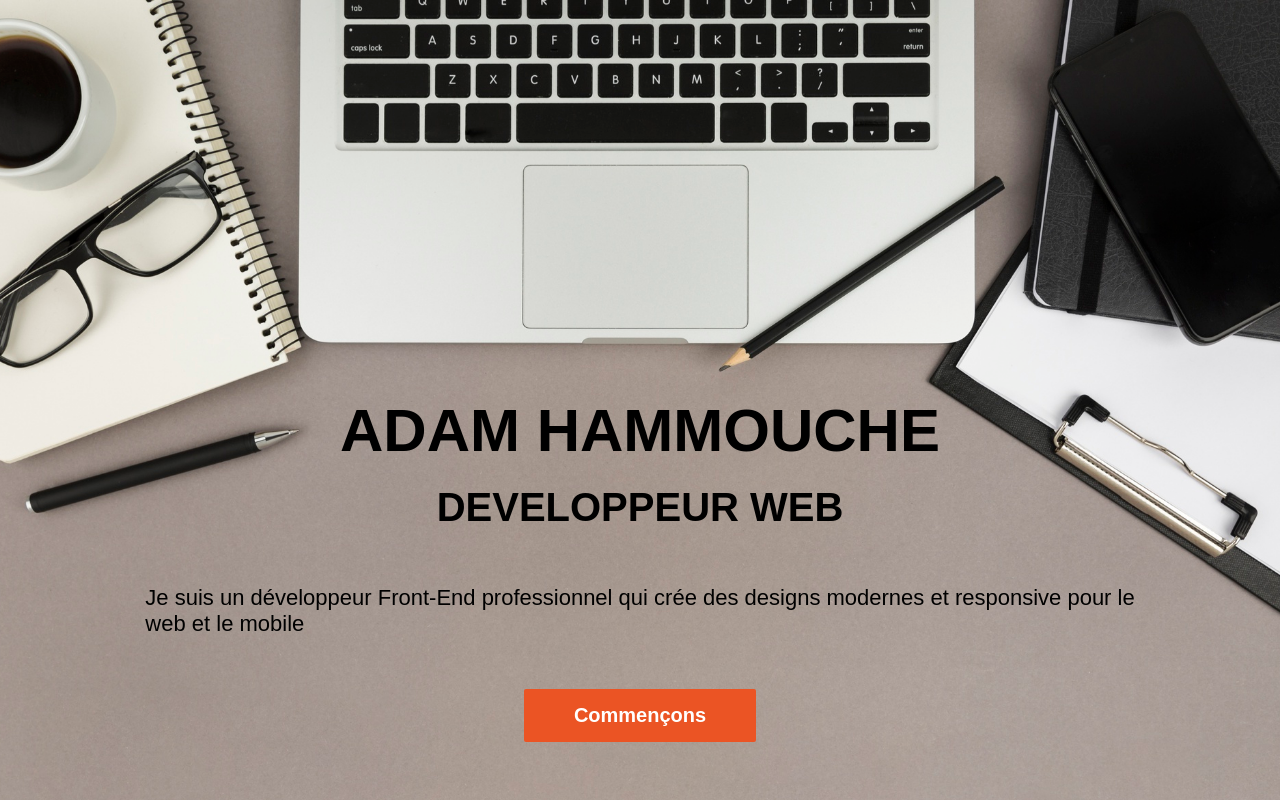
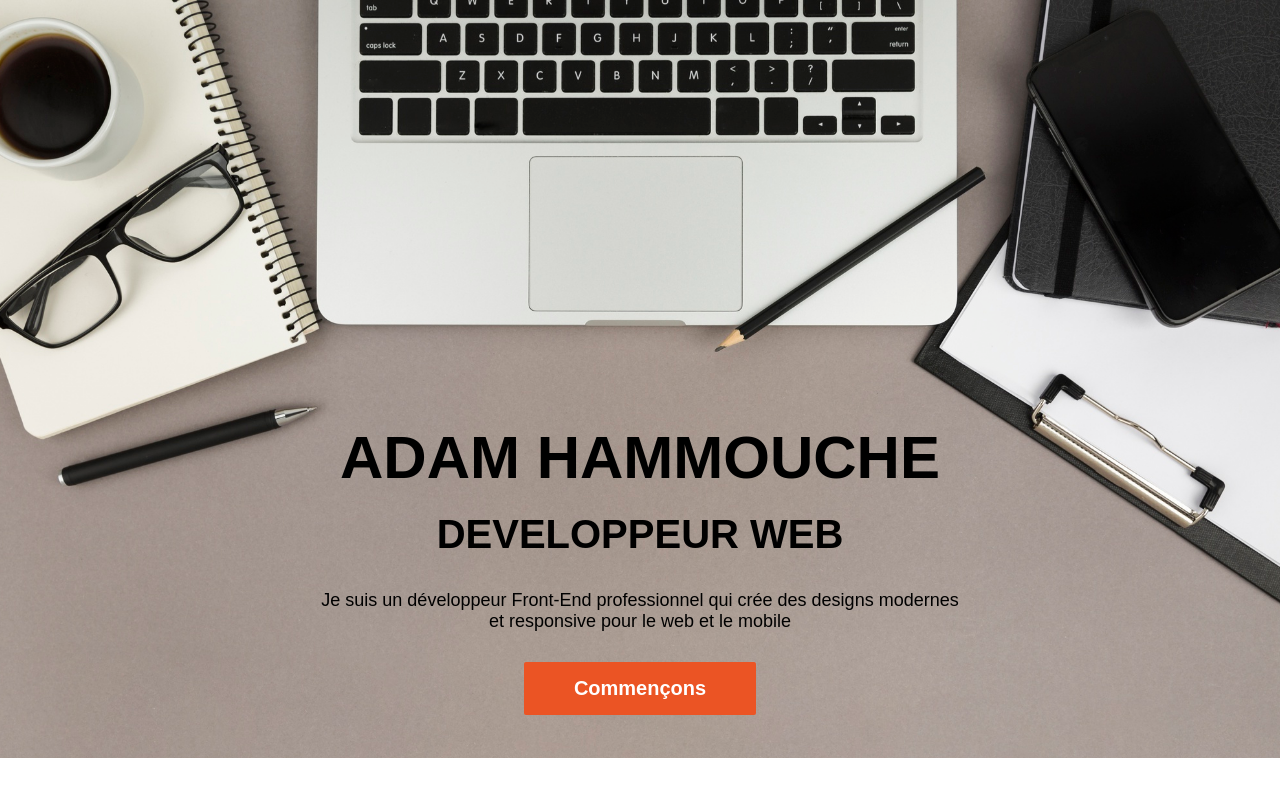
Before and after one commit to adam0794hh/Portfolio-Hammouche-Adam, a React (Vite) app: page / in a window 1280 px wide. Shown: the top 800 px of the page. Built offline with nearby package versions, Linux system fonts and the light colour scheme.

Commit message:
refacto-ajout du responsive

```diff
--- a/src/components/Cover.jsx
+++ b/src/components/Cover.jsx
@@ -4,14 +4,14 @@ import "../components/cover.css"
 function Cover () {
     return (
       <section id='Home' className='Cover'>
-        <div>
+        <div className='img-container'>
           <img className='cover-img' src='/public/bg1.png'></img>
         </div>
         <div className='intro'>
           <h1 className="scale-animation">Adam Hammouche</h1>
           <h2>Developpeur Web</h2>
-          <p>Je suis un développeur Front-End professionnel  qui crée des designs modernes
-            et responsive pour le <br></br> web et le mobile</p>
+          <p>Je suis un développeur Front-End professionnel  qui crée des designs modernes</p>
+          <p>et responsive pour le web et le mobile</p>
           <a href='#Works' className='btn'>Commençons</a>
         </div>
       </section>
--- a/src/components/Navbar.jsx
+++ b/src/components/Navbar.jsx
@@ -34,7 +34,9 @@ function Navbar() {
     <div className={`navbar-default ${showNavbar ? 'show' : ''}`}>
         <div className='container'>
             <div className='row'>
-                <div>LOGO</div>
+                <div className='logo'>
+                    <img src='/public/logo-HA.jpg'></img>
+                </div>
                 <div>
                     <nav className='nav-flex'>
                         <div className="mobile-header">
--- a/src/components/Portfolio.css
+++ b/src/components/Portfolio.css
@@ -84,6 +84,23 @@
 .card-disappear {
     animation: cardDisappear 0.4s ease-in forwards;
   }
+@media (max-width:991px) {
+    .site-card img {
+        filter: brightness(50%);
+    }
+    .Portfolio-desc {
+        background: none;
+        opacity: 1;
+        color: white;
+    }
+    .Portfolio-desc h3 {
+        font-size: 14px;
+    }
+    .Portfolio-desc p {
+        font-size: 10px;
+    }
+}
+
 
 @media (max-width:767px) {
     .site-cards-container {
--- a/src/components/Profil.jsx
+++ b/src/components/Profil.jsx
@@ -19,10 +19,6 @@ function Profil() {
                     <p>
                         <span className='info-label'>Email</span>
                         ahammouche@hotmail.com
-                    </p>
-                    <p>
-                        <span className='info-label'>Site web</span>
-                        <a target='_blank' rel='noopener noreferrer' href='#'>www.adam-hammouche.com</a>
                     </p>
                     <div className='repo-github'>
                         <span className='info-label'>Repo github:</span>
--- a/src/components/cover.css
+++ b/src/components/cover.css
@@ -14,9 +14,13 @@ body {
     position: relative;
     z-index: 1;
 }
+.img-container {
+  width: 100%;
+  height: 100%;
+}
 .cover-img {
   width: 100%;
-  height: 100vh;
+  height: 100%;
   object-fit: cover;
 }
 .intro {
@@ -40,8 +44,8 @@ body {
   margin-top: 20px;
 }
 .intro p {
-  font-size: 22px;
-  white-space: nowrap;
+  font-size: 18px;
+  margin: 0;
   color: #000;
 }
 .btn {
@@ -76,6 +80,9 @@ body {
       transform: scale(1);
     }
   }
+
+
+
   @media (max-width: 767px) {
     .Cover {
       width: 100%;
@@ -94,7 +101,7 @@ body {
     }
     .scale-animation {
       white-space: nowrap;
-      font-size: 30px;
+      font-size: 35px;
     }
     .intro h2 {
       font-size: 25px;
--- a/src/components/navbar.css
+++ b/src/components/navbar.css
@@ -64,7 +64,7 @@
 }
 /* Styles for mobile */
 .mobile-header {
-    display: flex;
+    display: none;
     align-items: center;
     justify-content: space-between;
     padding: 10px;
@@ -79,12 +79,18 @@
     color: #eb5424;
 }
 
+
 /* Media query for mobile devices */
 @media (max-width: 767px) {
     .navbar-default {
         max-height: 51px;
     }
-
+    .mobile-header {
+        display: flex;
+    }
+    .logo {
+        margin-top: 4px;
+    }
     .nav-menu {
         display: none;
         flex-direction: column;
--- a/src/components/profil.css
+++ b/src/components/profil.css
@@ -138,6 +138,24 @@
     color: #000;
 
 }
+@media (max-width:1200px) {
+    .mon-profil {
+        margin-left: 0;
+        width: 100%;
+    }
+}
+@media (max-width:991px) {
+    .mon-profil {
+        margin-left: 0;
+        width: 100%;
+    }
+    .mon-profil h2 {
+        font-size: 40px;
+    }
+    .competences h2 {
+        font-size: 40px;
+    }
+}
 @media (max-width: 767px) {
     .mon-profil {
         margin-left: 0;
--- a/src/components/works.css
+++ b/src/components/works.css
@@ -57,6 +57,15 @@
     padding-bottom: 10px;
     text-transform: uppercase;
 }
+
+@media (max-width:991px) {
+    .wrap-title {
+        font-size: 13px;
+    }
+    .works-wrap p {
+        font-size: 13px;
+    }
+}
 @media (max-width: 767px) {
     .works {
         width: 100%;
```
Also changed, not shown: public/email.png (added), public/logo-HA.jpg (added).
